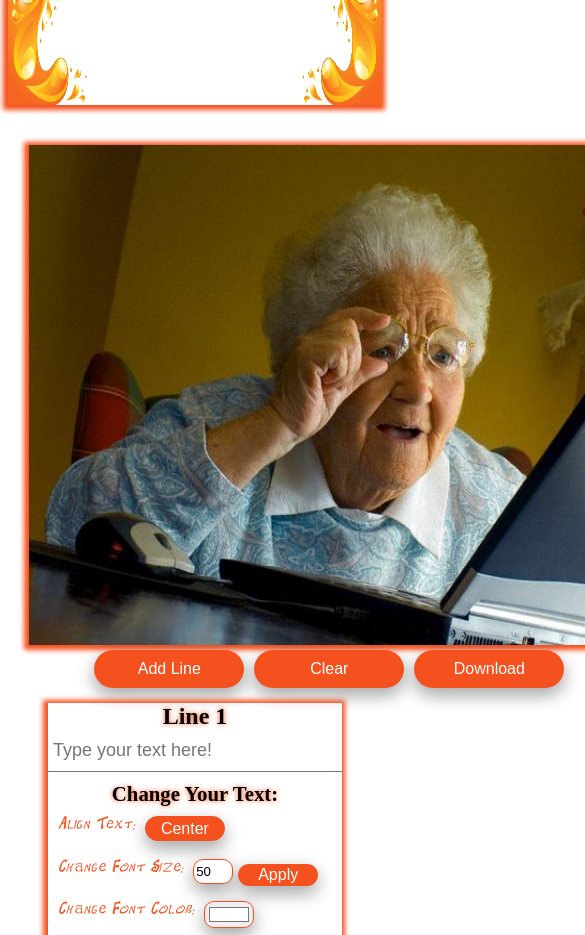
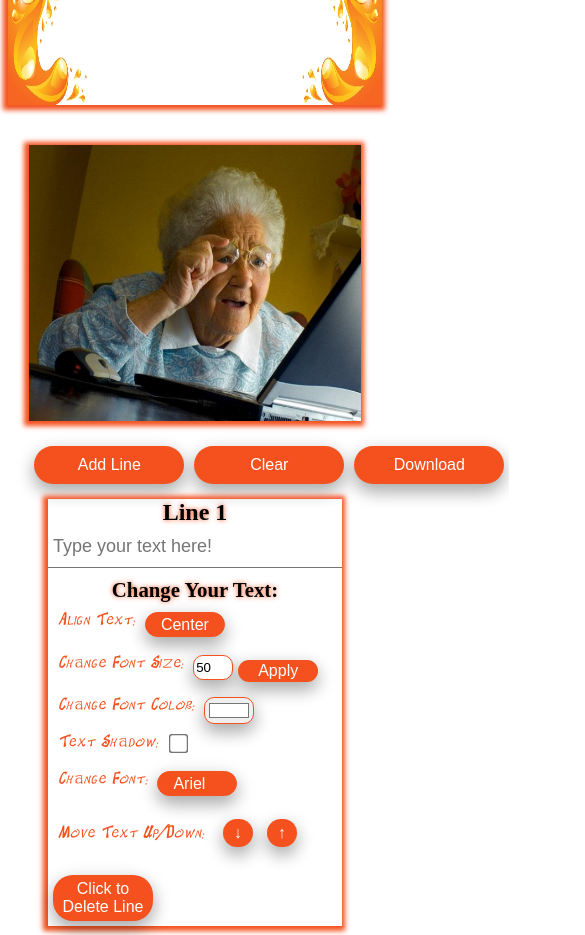
Before and after one commit to PreisTomer/Sprint02, a plain HTML site: page index.html in a window 390 px wide. Shown: the part 153-1088 px from the top of the page, 585 px wide, since content can reach past the window. Drawn offline with Linux system fonts and the light colour scheme; a web font is replaced by a local one.

Commit message:
further optimization of mobile responsiveness

```diff
--- a/main.js
+++ b/main.js
@@ -136,7 +136,8 @@ function renderControlPanel(){
             <button class="move" onclick=move(${i},5)>&darr;</button>
             <button class="move" onclick=move(${i},-5)>&uarr;</button><br><br>
 
-            <button class="more-lines" onclick="removeLine(this,${i})">Click to Delete Line</button>
+            <!-- DELETE LINE-->
+            <button class="delete" onclick="removeLine(this,${i})">Click to Delete Line</button>
 </div>
             `
 strHtmls += strHtml;
@@ -241,3 +242,66 @@ function clearCanvas() {
 
 
 // ===============================CODE IN JS AND JQUERY TO MOVE TEXT ON CANVAS BY MOUSE==========================//
+// var canvas = document.getElementById('canvas');
+// var ctx=canvas.getContext('2d');
+// var mouse={x:0,y:0} //make an object to hold mouse position
+// var scale = 2;
+
+// canvas.onmousemove=function(e){mouse={x:e.pageX-this.offsetLeft,y:e.pageY-this.offsetTop};}
+// canvas.onmousemove=function(e){mouse={x:e.pageX-this.offsetLeft,y:e.pageY-this.offsetTop};}
+
+// var img=new Image()
+
+// img.src="http://magickcanoe.com/moths/io-moth-1-large.jpg";
+
+// setInterval( render ,100)// set the animation into motion
+
+// var isDown = false;
+// var startCoords = [];
+// var last = [0, 0];
+
+// canvas.onmousedown = function(e) {
+//     isDown = true;
+
+//     startCoords = [
+//         e.offsetX - last[0],
+//         e.offsetY - last[1]
+//    ];
+// };
+
+// canvas.onmouseup   = function(e) {
+//     isDown = false;
+
+//     last = [
+//         e.offsetX - startCoords[0], // set last coordinates
+//         e.offsetY - startCoords[1]
+//     ];
+// };
+
+// canvas.onmousemove = function(e)
+// {
+//     if(!isDown) return;
+
+//     var x = e.offsetX;
+//     var y = e.offsetY;
+//     ctx.setTransform(1, 0, 0, 1,
+//                      x - startCoords[0], y - startCoords[1]);
+//     render();
+// }
+
+
+// function render(){
+// ctx.beginPath();
+// ctx.save();
+// ctx.setTransform(1,0,0,1,0,0);
+// ctx.fillRect(0,0,canvas.width,canvas.height) //fill the background. color is default black
+// ctx.restore();
+// ctx.save();
+// ctx.arc(mouse.x,mouse.y,250,0,6.28,false)//draw the circle
+// ctx.clip()//call the clip method so the next render is clipped in last path
+// ctx.drawImage(img,0,0,img.width*scale,img.height*scale)
+
+// ctx.closePath()
+// ctx.restore()
+
+// }
--- a/style.css
+++ b/style.css
@@ -106,7 +106,24 @@ a:focused { color: white; }
 a:hover { color:white;}
 a:active { color:white; }
 
-/* -------BUTTONS--------- */
+/*===========================BUTTONS================================= */
+.delete{
+    display: inline-block;
+        border-radius: 20px;
+        background-color: #f4511e;
+        border: none;
+        color: #FFFFFF;
+        text-align: center;
+        font-size: 16px;
+        padding: 5px;
+        width: 100px;
+        transition: all 0.5s;
+        cursor: pointer;
+        margin: 5px;
+        box-shadow: 0 8px 16px 0 rgba(0,0,0,0.2), 0 6px 20px 0 rgba(0,0,0,0.19);
+}
+
+
 
 .outsideBtns{
    display:flex;
@@ -208,7 +225,7 @@ a:active { color:white; }
         margin: 5px;
         box-shadow: 0 8px 16px 0 rgba(0,0,0,0.2), 0 6px 20px 0 rgba(0,0,0,0.19);
       }
-/* =======================================INPUT FIELD TEX================================== */
+/* =======================================INPUT FIELD TEXT================================== */
 
 .label-and-input{
     padding-top:10px;
@@ -338,15 +355,17 @@ a:active { color:white; }
         flex-flow: column wrap;
         align-content: center;
         align-items: center;
+        height: auto;
     }
     .form{
         padding-top: 0px;
         width: 100%;
         align-content: center;
     }
-    .canvas{
-    width:300px;
-    height: 400px;
+    #canvas{
+    width: 100%;
+    height:auto;
+    margin-bottom: 20px;
     }
     .controlPanel{
         width:100%;
@@ -354,7 +373,8 @@ a:active { color:white; }
     .canvas-container{
        display:flex;
        flex-flow: column wrap;
-       width:110%;
+       max-width:110%;
+       height: auto;
 
     }
 
```
